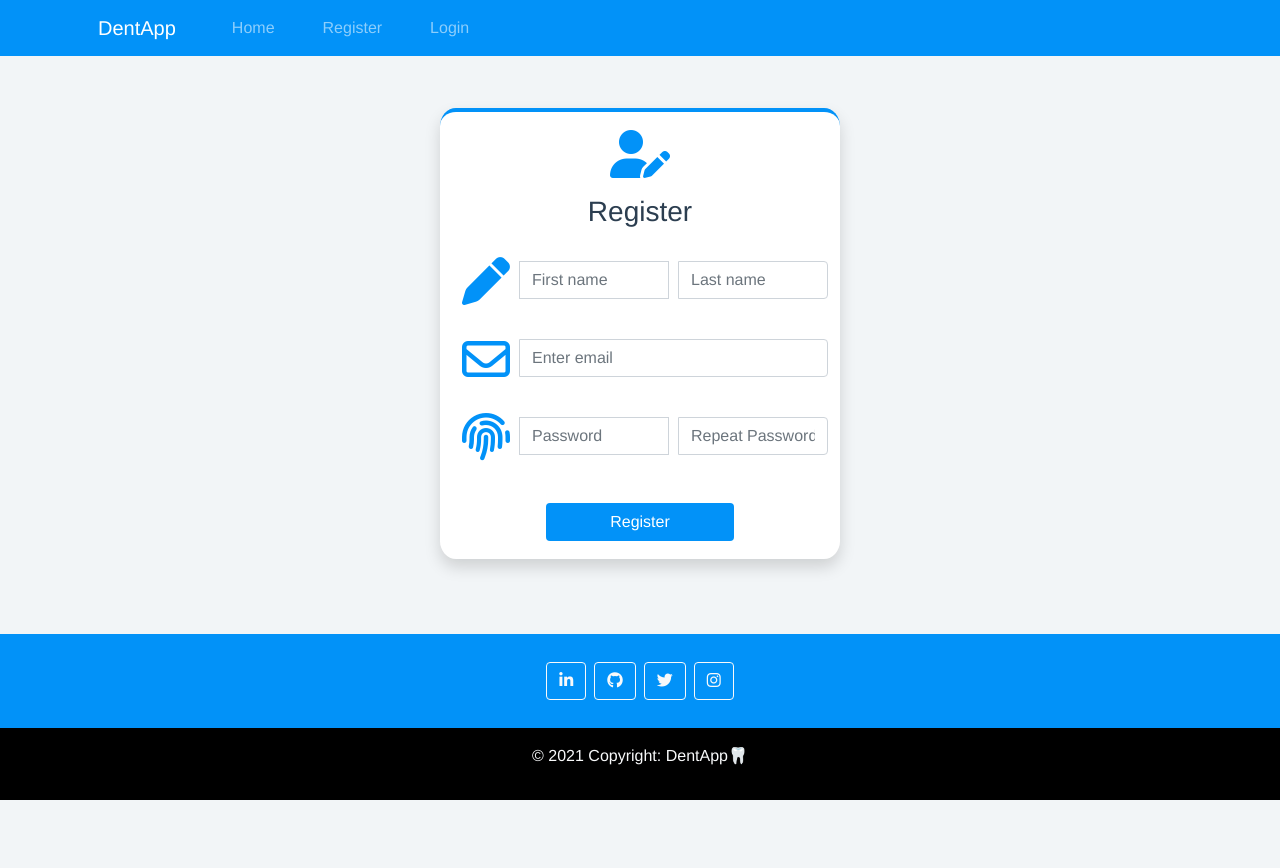
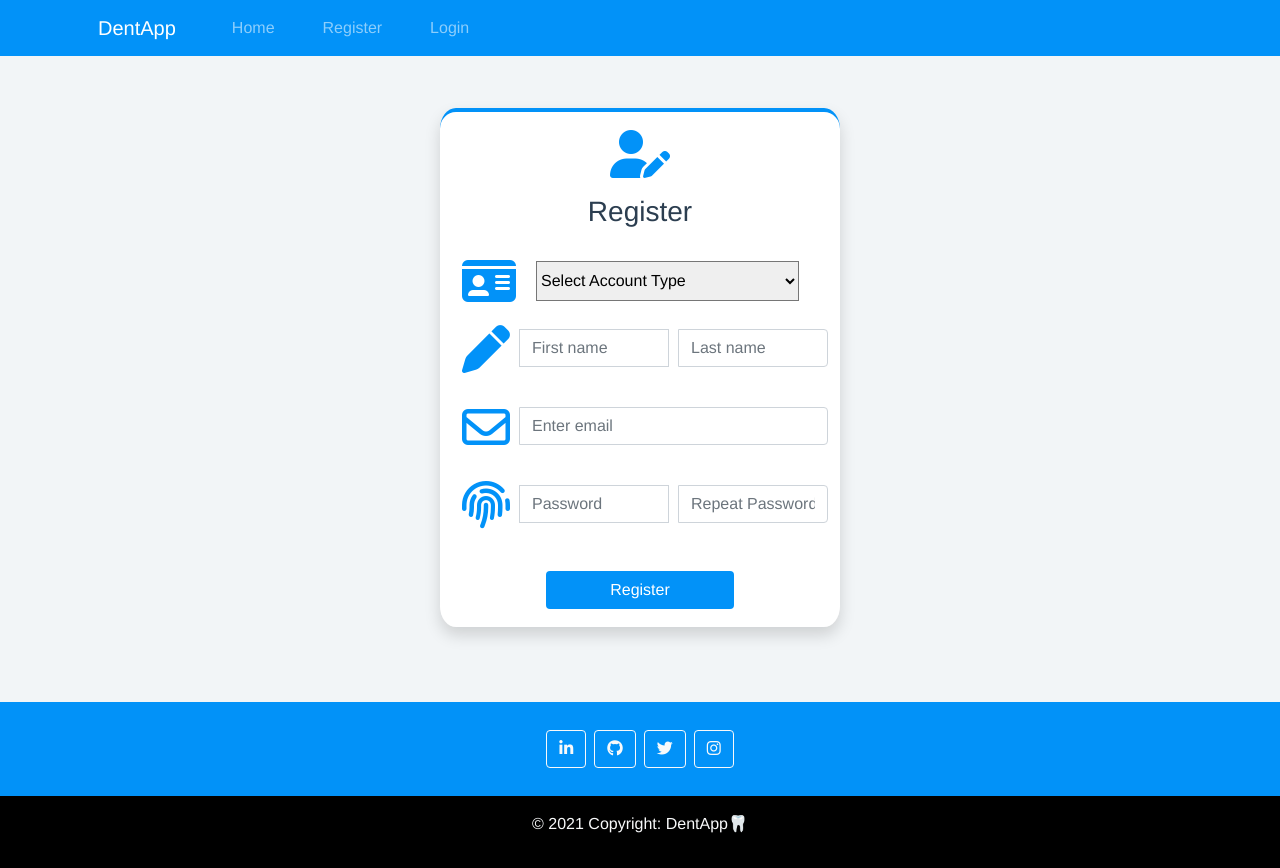
Before and after one commit to ibobev/dent-appointment-system, a Vue app in the folder client/: page /register in a window 1280 px wide. Before the commit the page ends 800 px from the top, so only its background shows below. Built offline with nearby package versions, Linux system fonts and the light colour scheme.

Commit message:
Added role select in register form

```diff
--- a/client/src/views/Register.vue
+++ b/client/src/views/Register.vue
@@ -3,6 +3,17 @@
     <i class="fas fa-user-edit fa-3x mt-2"></i>
     <h3 class="mt-3 mb-4">Register</h3>
     <form class="">
+
+      <div class="form-group mx-auto">
+        <div class="input-group mb-3">
+          <i class="fas fa-id-card fa-3x mt-1"></i>
+          <select id="roles" name="role-list">
+            <option value="" selected disabled hidden>Select Account Type</option>
+            <option value="2">Dentist</option>
+            <option value="3">Patient</option>
+          </select>
+        </div>
+      </div>
       <div class="form-group mx-auto">
         <div class="input-group mb-3">
           <i class="fas fa-pen fa-3x mt-1"></i>
@@ -91,6 +102,14 @@ button {
 #password{
     margin-right:10px;
 }
+
+#roles{
+  width: 70%;
+  height:40px;
+  margin-top:8px;
+  margin-left:10px;
+
+}
 </style>
 
 
```
